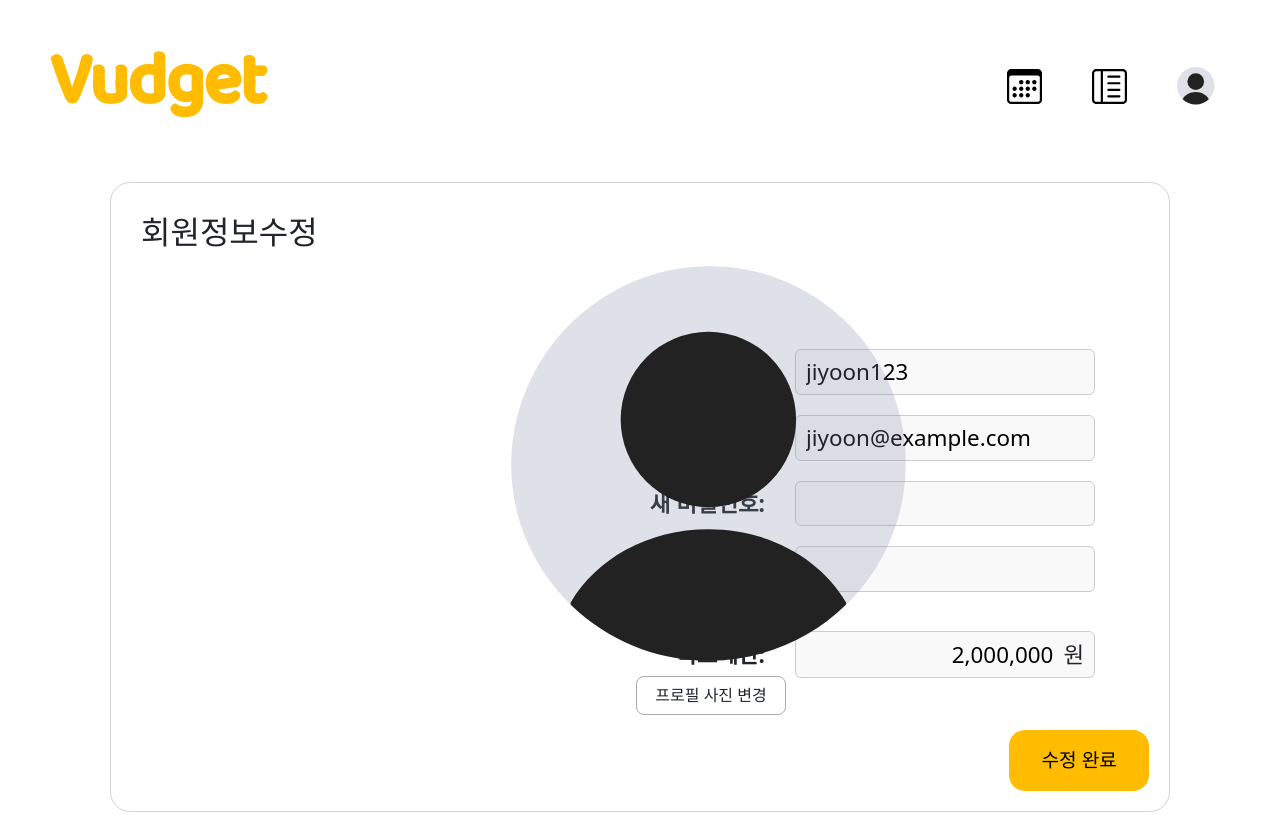
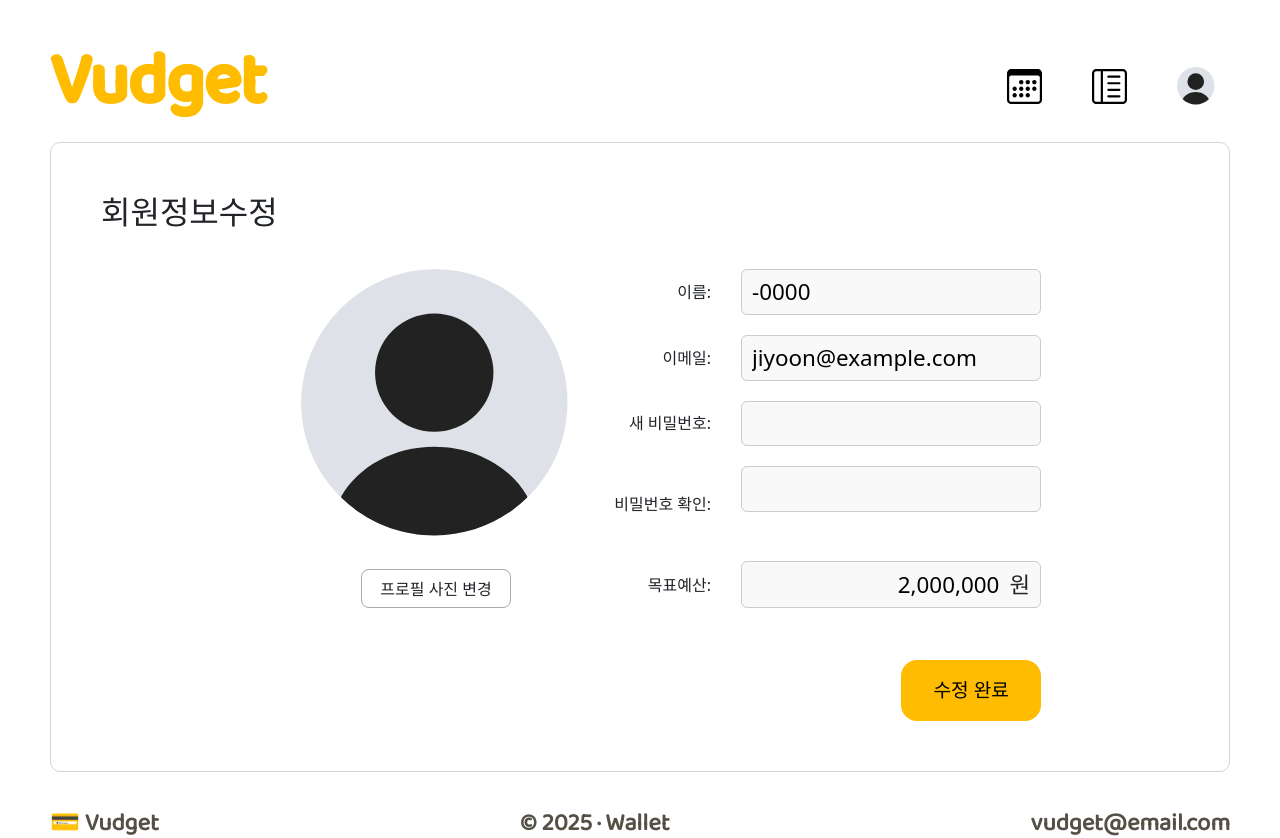
Before and after one commit to KB-Wallet/KB-Vudget, a Vue app: page /EditMyPage in a window 1280 px wide. Shown: the top 838 px of the page. Built offline with nearby package versions, Linux system fonts and the light colour scheme; data requests are answered from the project's data file.

Commit message:
[feat] 반응형 레이아웃 수정

```diff
--- a/db.json
+++ b/db.json
@@ -1,18 +1,33 @@
 {
   "users": [
     {
-      "id": 1,
-      "username": "jiyoon123",
+      "id": "1",
+      "username": "-0000",
       "email": "jiyoon@example.com",
-      "password": "password123",
+      "password": "",
       "profileImg": "src/icons/profile.svg",
       "targetBudget": 2000000,
       "categories": [
-        { "type": "income", "name": "월급" },
-        { "type": "income", "name": "용돈" },
-        { "type": "expense", "name": "식비" },
-        { "type": "expense", "name": "교통" },
-        { "type": "expense", "name": "쇼핑" }
+        {
+          "type": "income",
+          "name": "월급"
+        },
+        {
+          "type": "income",
+          "name": "용돈"
+        },
+        {
+          "type": "expense",
+          "name": "식비"
+        },
+        {
+          "type": "expense",
+          "name": "교통"
+        },
+        {
+          "type": "expense",
+          "name": "쇼핑"
+        }
       ]
     }
   ],
@@ -28,7 +43,7 @@
       "vendor": "회사"
     },
     {
-      "id": 2,
+      "id": "2",
       "userId": 1,
       "amount": 50000,
       "date": "2025-03-15",
@@ -38,7 +53,7 @@
       "vendor": "부모님"
     },
     {
-      "id": 3,
+      "id": "3",
       "userId": 1,
       "amount": 100000,
       "date": "2025-03-25",
@@ -48,7 +63,7 @@
       "vendor": "친구"
     },
     {
-      "id": 4,
+      "id": "4",
       "userId": 1,
       "amount": 3100000,
       "date": "2025-04-01",
@@ -80,7 +95,7 @@
       "vendor": "T-money"
     },
     {
-      "id": 3,
+      "id": "3",
       "userId": 1,
       "amount": 120000,
       "date": "2025-03-10",
@@ -90,7 +105,7 @@
       "vendor": "ZARA"
     },
     {
-      "id": 4,
+      "id": "4",
       "userId": 1,
       "amount": 50000,
       "date": "2025-03-12",
@@ -100,7 +115,7 @@
       "vendor": "고기집"
     },
     {
-      "id": 5,
+      "id": "5",
       "userId": 1,
       "amount": 30000,
       "date": "2025-03-28",
@@ -110,7 +125,7 @@
       "vendor": "카카오택시"
     },
     {
-      "id": 6,
+      "id": "6",
       "userId": 1,
       "amount": 90000,
       "date": "2025-04-02",
@@ -120,7 +135,7 @@
       "vendor": "무신사"
     },
     {
-      "id": 7,
+      "id": "7",
       "userId": 1,
       "amount": 110000,
       "date": "2025-04-05",
@@ -136,14 +151,16 @@
       "month": "2025-03",
       "totalIncome": 3050000,
       "totalExpenses": 350000,
-      "remainingBudget": 1650000
+      "remainingBudget": 1650000,
+      "id": "23a0"
     },
     {
       "userId": 1,
       "month": "2025-04",
       "totalIncome": 0,
       "totalExpenses": 0,
-      "remainingBudget": 2000000
+      "remainingBudget": 2000000,
+      "id": "99f0"
     }
   ]
 }
--- a/package.json
+++ b/package.json
@@ -16,8 +16,8 @@
     "axios": "^1.8.4",
     "bootstrap": "^5.3.5",
     "bootstrap5": "^1.1.9",
+    "chart.js": "^4.4.8",
     "dayjs": "^1.11.13",
-    "chart.js": "^4.4.8",
     "json-server": "^1.0.0-beta.3",
     "pinia": "^3.0.1",
     "vue": "^3.5.13",
--- a/src/components/MyPage/EditMyPage.vue
+++ b/src/components/MyPage/EditMyPage.vue
@@ -52,7 +52,7 @@ const onBudgetInput = (e) => {
 }
 async function editBtn() {
   try {
-    await axios.patch('http://localhost:5000/users/1', {
+    await axios.patch('http://localhost:5001/users/1', {
       username: form.name,
       email: form.email,
       password: form.password, // 비밀번호 저장도 가능 (실제로는 해싱 필요하지만 여긴 테스트니까)
@@ -69,17 +69,16 @@ async function editBtn() {
 </script>
 <template>
   <div class="mypage-container">
-    <div class="mypage-Lcontainer">
     <div class="profile-container">
       <h2>회원정보수정</h2>
+    </div>
+    <div class="edit-container">
       <div class="user-img">
-          <div class="user-img-inner">
         <img :src="profileImage || defaultProfile" alt="Profile Image" />
         <label class="profile-btn">
           프로필 사진 변경
           <input type="file" accept="image/*" @change="onFileChange" hidden />
         </label>
-          </div>
       </div>
       <div class="form-section">
         <div class="input-pair">
@@ -94,6 +93,7 @@ async function editBtn() {
           <span class="label">새 비밀번호:</span>
           <input class="value" type="password" v-model="form.password" />
         </div>
+        <div>
           <div class="input-pair password-section">
             <span class="label">비밀번호 확인:</span>
             <div class="value-column">
@@ -121,6 +121,8 @@ async function editBtn() {
               <span class="won-label">원</span>
             </div>
           </div>
+        </div>
+        <div class="submit-container">
           <button class="submit-btn" @click="editBtn">수정 완료</button>
         </div>
       </div>
@@ -131,78 +133,43 @@ async function editBtn() {
 .mypage-container {
   box-sizing: border-box;
   display: flex;
+  flex-direction: column;
+  border: 1px solid lightgray;
+  border-radius: 10px;
+  padding: 50px 50px;
+}
+.edit-container {
+  display: flex;
   flex-direction: row;
   justify-content: space-between;
-  padding: 40px 60px;
-}
-.mypage-Lcontainer {
-  display: flex;
-  width: 100%;
-  border: 1px solid lightgray;
-  border-radius: 20px;
-  overflow: hidden;
-  flex-wrap: wrap;
-}
-h2 {
-  padding: 30px;
-  width: 100%;
+  margin: 30px 200px 0 200px;
 }
 .user-img {
   display: flex;
+  flex-direction: column;
   justify-items: center;
   align-items: center;
+  gap: 30px;
 }
-.user-img-inner {
-  display: flex;
-  flex-direction: column;
-  gap: 10px;
-  transform: translate(400px, -80px);
-}
-.user-img-inner img {
-  width: 400px;
-  height: 400px;
+
+.user-img img {
+  width: 270px;
+  height: 270px;
   object-fit: cover;
   border-radius: 80%;
 }
 .profile-container {
   display: flex;
+  flex-direction: column;
   box-sizing: border-box;
   flex-wrap: wrap;
-  gap: 40px;
   width: 100%;
-}
-.profile-container > div:first-child {
-  display: flex;
-  flex: 1;
-  flex-direction: column;
-  justify-content: center;
-  align-items: center;
-  gap: 10px;
-}
-.profile-container > div:last-child.form-section {
-  padding: 20px;
-  display: flex;
-  flex: 3;
-  flex-direction: column;
-  text-align: left;
-  justify-content: center;
-  font-size: 1.4rem;
-  gap: 20px;
-  font-weight: bold;
-  overflow-wrap: break-word;
-  white-space: normal;
-  margin-left: 0;
-  padding-left: 20px;
-}
-.profile-container > div > img {
-  width: 250px;
 }
 .label {
   display: inline-block;
   width: 140px;
   text-align: right;
   margin-right: 20px;
-  /* padding: 10px; */
   white-space: nowrap;
 }
 .value {
@@ -232,6 +199,17 @@ h2 {
   text-align: center;
   width: 150px;
   margin: 0 auto;
+}
+.form-section {
+  display: flex;
+  flex-direction: column;
+  gap: 20px;
+}
+.value-column > input {
+  margin-bottom: 10px;
+}
+.input-pair:last-child {
+  margin-top: 20px;
 }
 .password-msg {
   font-size: 0.8rem;
@@ -272,8 +250,13 @@ h2 {
   font-weight: normal;
   white-space: nowrap;
 }
+.submit-container {
+  display: flex;
+  flex-direction: row;
+}
 .submit-btn {
   margin-top: 2rem;
+  margin-left: auto;
   align-self: flex-end;
   background-color: #ffbc00;
   border: none;
--- a/src/pages/Login.vue
+++ b/src/pages/Login.vue
@@ -1,3 +1,4 @@
+<!-- eslint-disable vue/multi-word-component-names -->
 <script setup>
 import { useRouter } from 'vue-router'
 import { ref, onMounted } from 'vue'
@@ -23,7 +24,7 @@ const goToFindinfo = () => {
 }
 
 onMounted(async () => {
-  const res = await axios.get('http://localhost:5000/users')
+  const res = await axios.get('http://localhost:5001/users')
   users.value = res.data
 })
 
--- a/src/pages/MyPage.vue
+++ b/src/pages/MyPage.vue
@@ -79,7 +79,7 @@ body {
   display: flex;
   flex-direction: row;
   justify-content: space-between;
-  padding: 0 auto;
+  padding: 0;
 }
 .mypage-Lcontainer {
   display: flex;
@@ -97,7 +97,7 @@ h2 {
   width: 250px;
   height: 250px;
   object-fit: cover;
-  border-radius: 50%; /* 동그랗게 만들기 */
+  border-radius: 50%;
   cursor: pointer;
   transition: transform 0.3s ease;
 }
@@ -112,21 +112,33 @@ h2 {
   height: 100vh;
   backdrop-filter: blur(5px);
   background-color: rgba(0, 0, 0, 0.7);
+  display: none;
+  z-index: 1000;
+}
+
+.modal-overlay.active {
   display: flex;
   justify-content: center;
   align-items: center;
-  z-index: 1000;
-  display: none;
 }
-.modal-overlay.active {
+
+.modal-content {
   display: flex;
+  justify-content: center;
+  align-items: center;
+  width: 500px;
+  height: 500px;
+  object-fit: cover;
+  border-radius: 50%;
 }
+
 .modal-content img {
   width: 500px;
   height: 500px;
   object-fit: cover;
   border-radius: 50%;
 }
+
 .mypage-Rcontainer {
   border: none;
   background-color: #ffbc00;
@@ -257,7 +269,7 @@ h2 {
     text-align: right;
   }
 }
-@media (max-width: 1670px) {
+@media (max-width: 1200px) {
   .mypage-container {
     flex-direction: column;
     align-items: center;
--- a/src/pages/Register.vue
+++ b/src/pages/Register.vue
@@ -27,7 +27,7 @@ const register = async () => {
   }
 
   try {
-    await axios.post('http://localhost:5000/users', {
+    await axios.post('http://localhost:5001/users', {
       username: userName.value,
       email: userEmail.value,
       password: userPw.value,
--- a/src/utils/axios.js
+++ b/src/utils/axios.js
@@ -3,7 +3,7 @@ import axios from 'axios'
 // axios 인스턴스 분리
 // 공통된 설정을 한곳에서 처리 가능
 const instance = axios.create({
-  baseURL: 'http://localhost:5000',
+  baseURL: 'http://localhost:5001',
 
   // 서버 응답이 없을때 대기하는 시간 설정
   timeout: 5000,
```
Also changed, not shown: 1 other file (tests, documents, lock files or other folders). Lines whose indentation alone changed are shown as unchanged.
